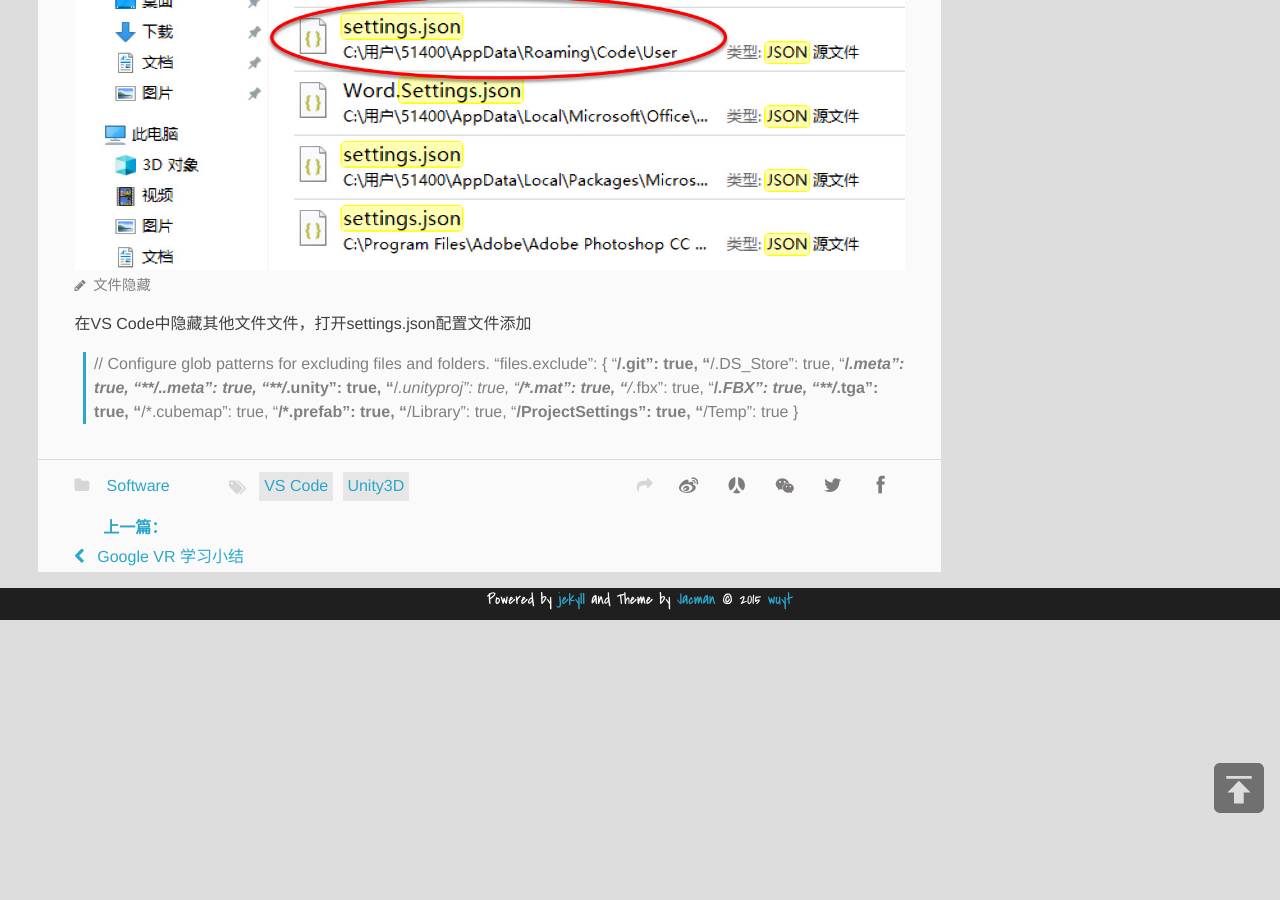
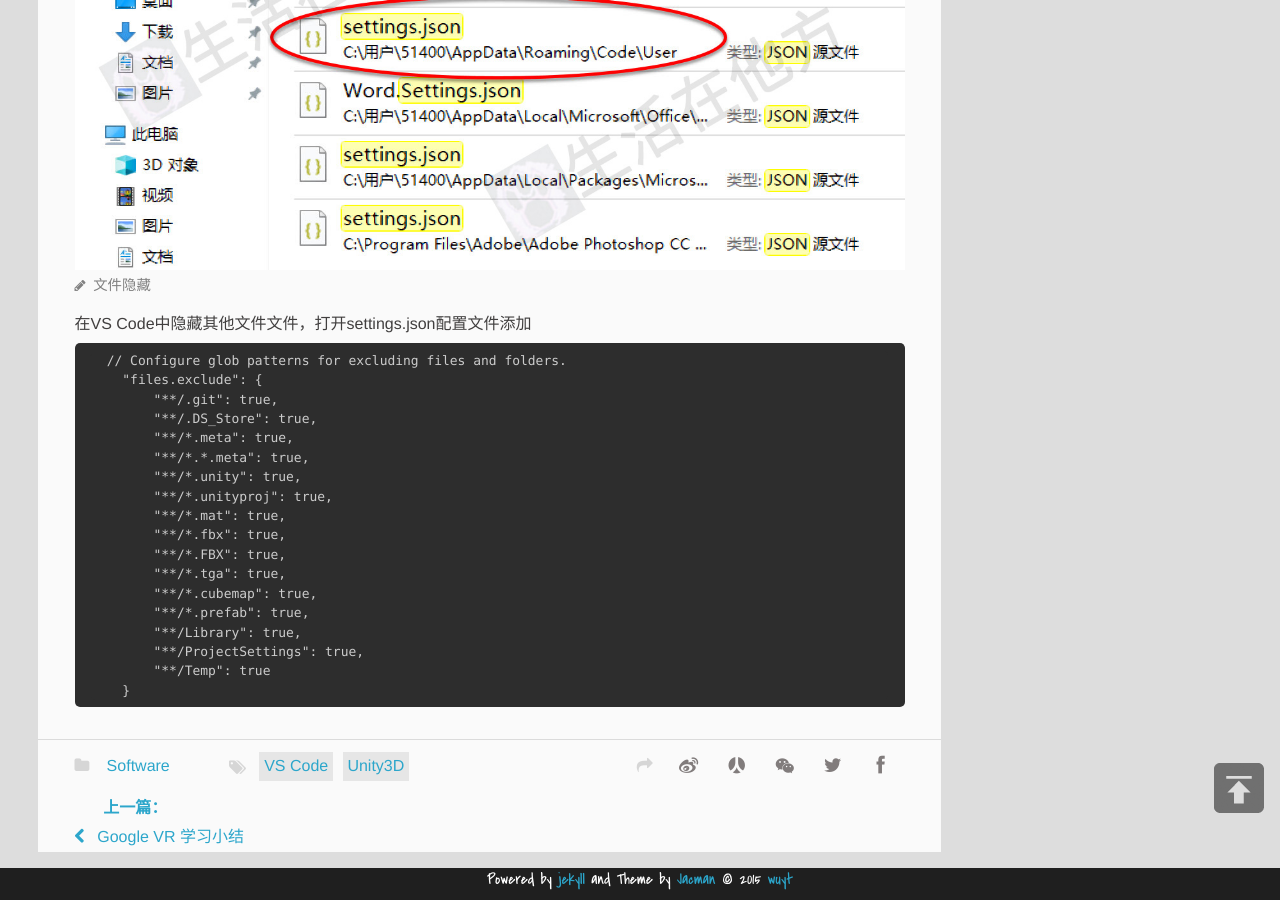
Before and after one commit to wuyt/wuyt.github.io, a Jekyll site: the page built from _posts/2019-09-09-VSCode-Unity-Settings.md, in a window 1280 px wide and 900 px high, scrolled down 2963 px. Built offline with Jekyll 4.4.1, drawn with Linux system fonts in a browser that asks for light colours.

Commit message:
添加水印，修改文字

````diff
--- a/_posts/2019-09-09-VSCode-Unity-Settings.md
+++ b/_posts/2019-09-09-VSCode-Unity-Settings.md
@@ -45,7 +45,8 @@
 
 在VS Code中隐藏其他文件文件，打开settings.json配置文件添加
 
- >  // Configure glob patterns for excluding files and folders.
+```
+  // Configure glob patterns for excluding files and folders.
     "files.exclude": {
         "**/.git": true,
         "**/.DS_Store": true,
@@ -63,3 +64,4 @@
         "**/ProjectSettings": true,
         "**/Temp": true
     }
+```
````
Also changed, not shown: images/2019-9-9-VSCode-Unity-Plugins.jpg, images/2019-9-9-VSCode-Unity-Settings.jpg, images/2019-9-9-VSCode-Unity-jsion.jpg.
